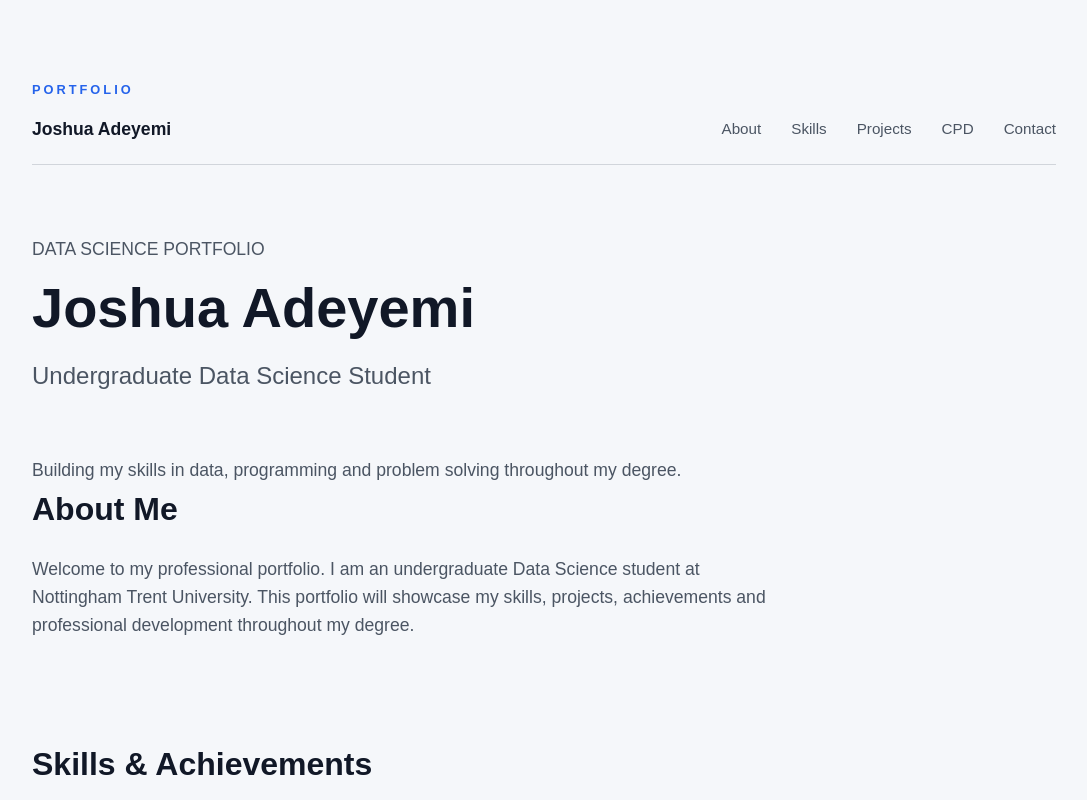
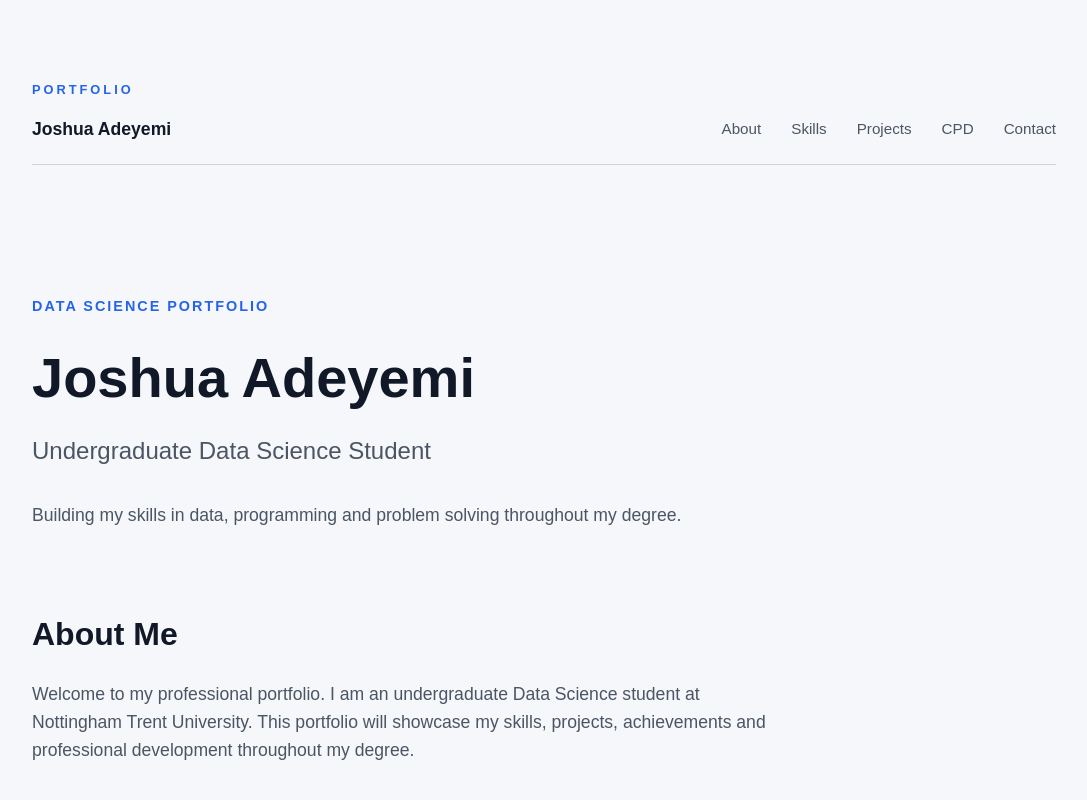
Before and after one commit to Jwhizz16/Joshua-portfolio, a plain HTML site: page index.html in a window 1280 px wide. Shown: the top 800 px of the page, without its empty margins (96-1183 px from the left). Drawn offline with Linux system fonts and the light colour scheme.

Commit message:
Update style.css

```diff
--- a/style.css
+++ b/style.css
@@ -120,6 +120,38 @@ nav {
     color: #2563eb;
 }
 
+/* Hero Section */
+
+.hero {
+    padding: 60px 0 80px 0;
+}
+
+.hero-label {
+    color: #2563eb;
+    font-size: 0.9rem;
+    font-weight: 600;
+    letter-spacing: 2px;
+    margin-bottom: 15px;
+}
+
+.hero h1 {
+    font-size: 3.5rem;
+    color: #111827;
+    margin-bottom: 10px;
+}
+
+.hero h2 {
+    font-size: 1.5rem;
+    font-weight: 400;
+    color: #4b5563;
+    margin-bottom: 30px;
+}
+
+.hero-text {
+    font-size: 1.1rem;
+    color: #4b5563;
+    max-width: 650px;
+}
 
 /* Navigation on phones */
 
```
